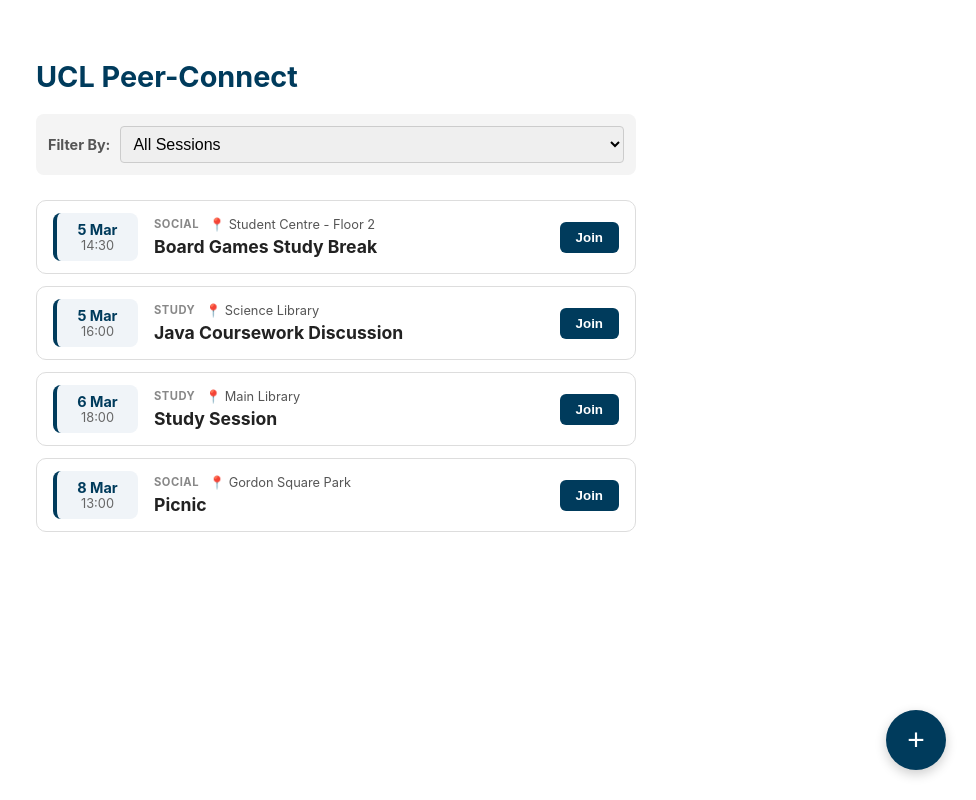
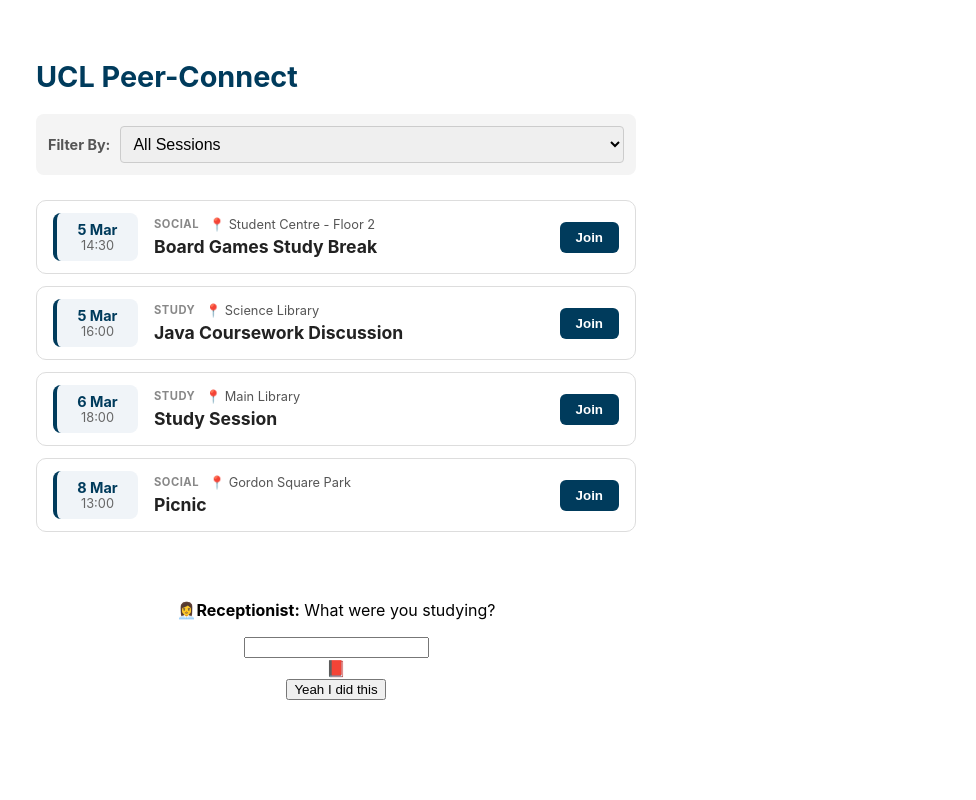
Before and after one commit to willyt26/ENGF0034scenario2, a React (Create React App) app in the folder frontend/: page / in a window 1280 px wide. Both pictures are taken after a click on the button "Host a Session". Shown: the whole page, without its empty margins (304-1280 px from the left). Built offline with nearby package versions, Linux system fonts and the light colour scheme.

Commit message:
form skeleton of create session made, untested

```diff
--- a/frontend/src/components/AddSessionButton.js
+++ b/frontend/src/components/AddSessionButton.js
@@ -1,16 +1,22 @@
-import React from 'react';
+import React, { useState } from 'react';
 import styles from './AddSessionButton.module.css';
+import SessionForm from './SessionForm';
+
 
 const AddSessionButton = () => {
-    const handleClick = () => {
-        alert("opens session creation component");
-    };
+    const [createOpen, setCreateOpen] = useState(false);
 
-    return (
-    <button className={styles.fab} onClick={handleClick} title="Host a Session">
-        +
-    </button>
-    );
+    return (createOpen ? (<SessionForm />) :
+    (
+        <button className={styles.fab} onClick={() => setCreateOpen(true)} title="Host a Session">
+            +
+        </button>
+    ))
+
+
+
+
+    ;
 };
 
 export default AddSessionButton;
--- a/frontend/src/components/SessionForm.js
+++ b/frontend/src/components/SessionForm.js
@@ -1,15 +1,185 @@
-import styles from './SessionForm.module.css';
+import { motion } from "motion/react";
+import { useState } from "react";
+// import styles from './SessionForm.module.css';
 
 const SessionForm = (onSubmit) => {
-    //
-    return (
-        <>
-            {/* a library form */}
-            <button className={styles.fab} onClick={onSubmit} title="Host a Session">
-                + Submit
-            </button>
-        </>
-    );
+  const [step, setStep] = useState(1);
+  const [sessionData, setSessionData] = useState({
+    title: "",
+    description: "",
+    category: "",
+    startTime: "",
+    durationMinutes: "",
+    capacity: "",
+    postcode: "",
+  });
+
+  return (
+    <>
+      {step === 1 && <StepOne setStep={() => setStep(2)} />}
+      {step === 2 && (
+        <StepTwo
+          sessionData={sessionData}
+          setSessionData={setSessionData}
+          setStep={() => setStep(3)}
+        />
+      )}
+      {step === 3 && <StepThree />}
+    </>
+  );
 };
 
+const Book = ({ topic, toThrow }) => {
+  return (
+    <motion.div
+      style={{ display: "inline-block" }}
+      animate={toThrow ? { x: 3000, y: -400, rotate: 360 } : { x: 0, y: 0 }}
+      transition={{ duration: 2 }}
+    >
+      {" "}
+      📕{topic}
+    </motion.div>
+  );
+};
+
+const StepOne = ({ setStep }) => {
+  // receptionist
+  const [topic, setTopic] = useState("");
+  const [toThrow, setToThrow] = useState(false);
+  const [chat, setChat] = useState("What were you studying?");
+  const sayLeave = () => {
+    setChat("You hit that out of the park! Let's get you a ship.");
+    setTimeout(setStep, 2000);
+  };
+  return (
+    <>
+      <motion.div
+        style={{ textAlign: "center" }}
+        initial={{ opacity: 0 }}
+        animate={{ opacity: 1 }}
+        transition={{ duration: 3 }}
+      >
+        <p>
+          👩‍💼<b>Receptionist:</b> {chat}{" "}
+        </p>
+        <input
+          type="text"
+          value={topic}
+          onChange={(e) => setTopic(e.target.value)}
+        />
+        <br />
+
+        <Book topic={topic} toThrow={toThrow} />
+        <br />
+        <motion.button
+          animate={{ opacity: 1 }}
+          transition={{ duration: 2 }}
+          onClick={() => {
+            setToThrow(true);
+            setTimeout(sayLeave, 2000);
+          }}
+        >
+          Yeah I did this{" "}
+        </motion.button>
+      </motion.div>
+    </>
+  );
+};
+const londonPostcodePattern =
+  "^(E|EC|N|NW|SE|SW|W|WC)([0-9]{1,2}|[0-9][A-Z]|[A-Z][0-9]|[A-Z][0-9][A-Z])\\s?[0-9][A-Z]{2}$";
+
+const StepTwo = ({ sessionData, setSessionData, setStep }) => {
+  const handleChange = (event) => {
+    const { name, value } = event.target;
+    setSessionData((currentData) => ({
+      ...currentData,
+      [name]: value,
+    }));
+  };
+
+  const maxStartTime = new Date(Date.now() + 7 * 24 * 60 * 60 * 1000)
+    .toISOString()
+    .slice(0, 16);
+
+  return (
+    <motion.form
+      style={{ textAlign: "center" }}
+      initial={{ opacity: 0 }}
+      animate={{ opacity: 1 }}
+      transition={{ duration: 1 }}
+      onSubmit={(event) => {
+        event.preventDefault();
+        setStep();
+      }}
+    >
+      <p>Session details</p>
+      <input
+        type="text"
+        name="title"
+        placeholder="NAME YOUR SPACESHIP"
+        value={sessionData.title}
+        onChange={handleChange}
+      />
+      <br />
+      <textarea
+        name="description"
+        placeholder="QUEST DESCRIPTION"
+        value={sessionData.description}
+        onChange={handleChange}
+      />
+      <br />
+      <input
+        type="text"
+        name="category"
+        placeholder="Category"
+        value={sessionData.category}
+        onChange={handleChange}
+      />
+      <br />
+      <input
+        type="datetime-local"
+        name="DEPARTURE:"
+        value={sessionData.startTime}
+        onChange={handleChange}
+        max={maxStartTime}
+      />
+      <br />
+      <input
+        type="number"
+        name="durationMinutes"
+        placeholder="Duration in minutes"
+        value={sessionData.durationMinutes}
+        onChange={handleChange}
+        min="1"
+        max="1440"
+        step="1"
+      />
+      <br />
+      <input
+        type="number"
+        name="capacity"
+        placeholder="Capacity"
+        value={sessionData.capacity}
+        onChange={handleChange}
+        min="3"
+        step="1"
+      />
+      <br />
+      <input
+        type="text"
+        name="postcode"
+        placeholder="London postcode"
+        value={sessionData.postcode}
+        onChange={handleChange}
+        pattern={londonPostcodePattern}
+        title="DESTINATION: Enter a London postcode"
+      />
+      <br />
+      <button type="submit">Continue</button>
+    </motion.form>
+  );
+};
+
+const StepThree = () => {};
+
 export default SessionForm;
```
